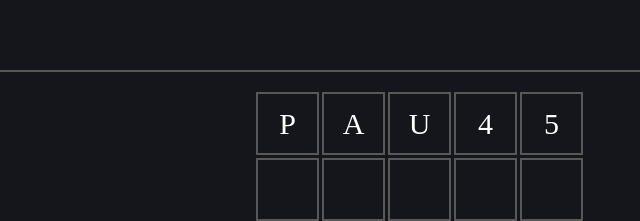
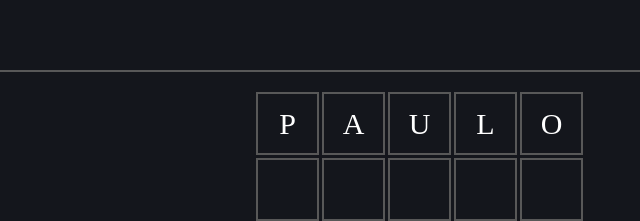
Before and after one commit to Paulo-Mikhael/wordle, a plain HTML site: page index.html in a window 1280 px wide. Shown: the top 221 px of the page, 219-859 px from the left. Drawn offline with Linux system fonts and the light colour scheme.

Commit message:
palavra PAULO

```diff
--- a/index.html
+++ b/index.html
@@ -23,10 +23,10 @@
             <p>U</p>
         </div>
         <div class="square">
-            <p>4</p>
+            <p>L</p>
         </div>
         <div class="square">
-            <p>5</p>
+            <p>O</p>
         </div>
         <div class="square"></div>
         <div class="square"></div>
```
